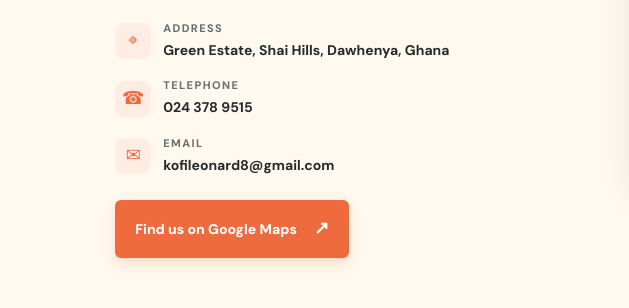
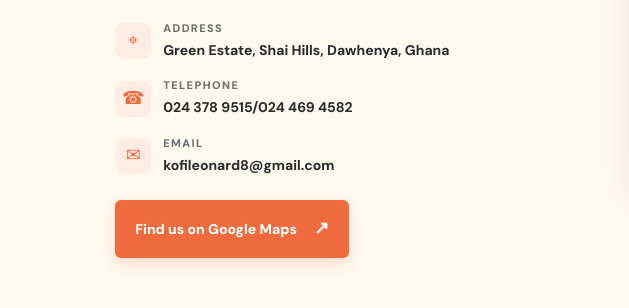
Before and after one commit to kofileonard8-code/LEMOS, a plain HTML site: page index.html in a window 1280 px wide. Shown: the part 3765-4073 px from the top of the page, 0-629 px from the left. Drawn offline with Linux system fonts and the light colour scheme.

Commit message:
Update index.html

```diff
--- a/index.html
+++ b/index.html
@@ -150,7 +150,7 @@
         <p>Contact the school for enquiries, visits and further information. Replace the sample details below with the school's official contact information.</p>
         <div class="contact-list">
           <div><span class="contact-icon">⌖</span><span><small>ADDRESS</small><strong>Green Estate, Shai Hills, Dawhenya, Ghana</strong></span></div>
-          <div><span class="contact-icon">☎</span><span><small>TELEPHONE</small><strong><a href="tel:+233243789515">024 378 9515</a></strong></span></div>
+          <div><span class="contact-icon">☎</span><span><small>TELEPHONE</small><strong><a href="tel:+233243789515">024 378 9515/024 469 4582</a></strong></span></div>
           <div><span class="contact-icon">✉</span><span><small>EMAIL</small><strong>kofileonard8@gmail.com</strong></span></div>
         </div>
         <a class="btn btn-orange" href="https://www.google.com/maps/search/?api=1&query=Lenard+Montessori+School%2C+R2CC%2BW66%2C+Dawhenya%2C+Ghana" target="_blank" rel="noopener">Find us on Google Maps <span>↗</span></a>
```
